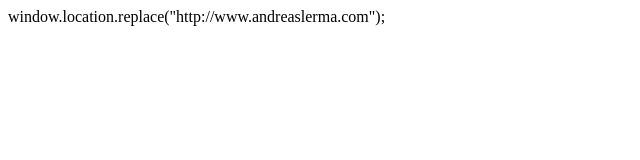
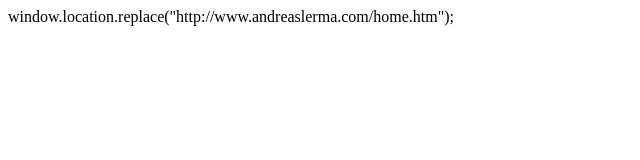
Before and after one commit to beforus/andraus, a plain HTML site: page index.html in a window 1280 px wide. Shown: the full height of the page, 0-640 px from the left. Drawn offline with Linux system fonts and the light colour scheme.

Commit message:
Update index.html

```diff
--- a/index.html
+++ b/index.html
@@ -1,7 +1,7 @@
 <!DOCTYPE html>
 <html lang="en">
 <head>
- window.location.replace("http://www.andreaslerma.com");
+ window.location.replace("http://www.andreaslerma.com/home.htm");
 </head>
 <body>
 </body>
```
